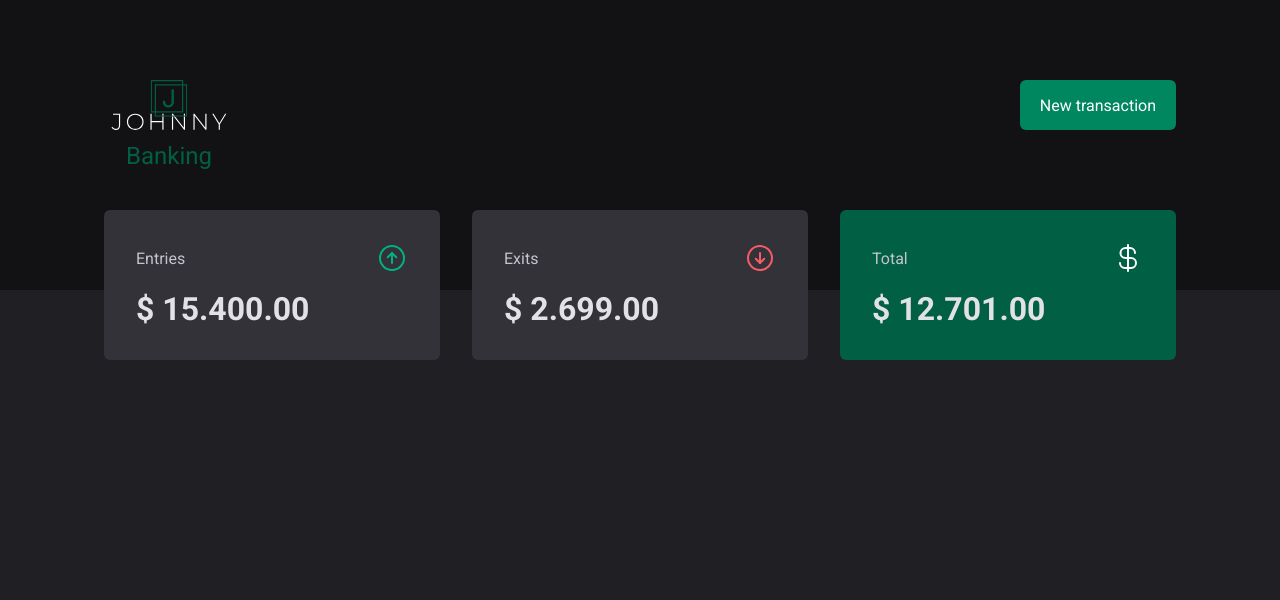
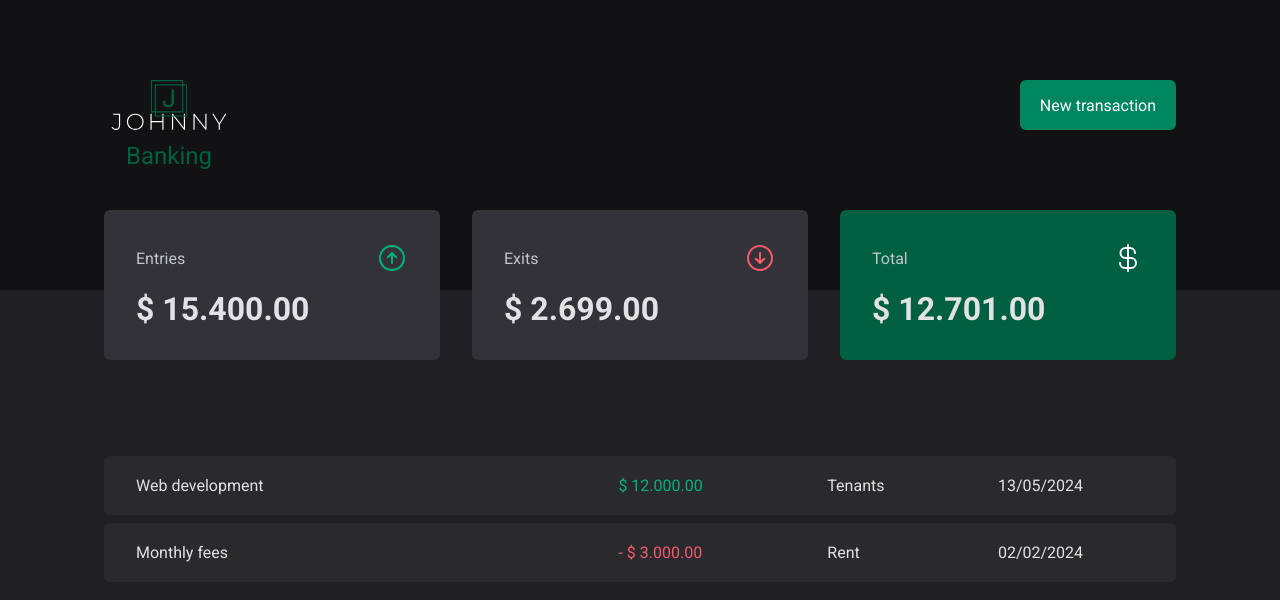
Before and after one commit to gh-johnny/Banking-React, a React (Vite) app: page / in a window 1280 px wide. Shown: the top 600 px of the page. Built offline with nearby package versions, Linux system fonts and the light colour scheme.

Commit message:
style: transaction table styles

```diff
--- a/src/components/Summary/styles.ts
+++ b/src/components/Summary/styles.ts
@@ -13,11 +13,11 @@
     margin-top: -5rem;
 `
 
-interface SummaryCardProps {
+interface ISummaryCardProps {
     variant?: 'green'
 }
 
-export const SummaryCard = styled.div<SummaryCardProps>`
+export const SummaryCard = styled.div<ISummaryCardProps>`
     background: ${props => props.theme["gray-600"]};
     border-radius: 6px;
     padding: 2rem;
--- a/src/pages/Transactions/index.tsx
+++ b/src/pages/Transactions/index.tsx
@@ -1,9 +1,28 @@
 import { Summary } from "../../components/Summary";
+import { PriceHighlight, TransactionsContainer, TransactionsTable } from "./styles";
 
 export function Transactions() {
     return (
         <>
             <Summary />
+            <TransactionsContainer>
+                <TransactionsTable>
+                    <tbody>
+                        <tr>
+                            <td>Web development</td>
+                            <td><PriceHighlight variant="entry">$ 12.000.00</PriceHighlight></td>
+                            <td>Tenants</td>
+                            <td>13/05/2024</td>
+                        </tr>
+                        <tr>
+                            <td>Monthly fees</td>
+                            <td><PriceHighlight variant="exit">- $ 3.000.00</PriceHighlight></td>
+                            <td>Rent</td>
+                            <td>02/02/2024</td>
+                        </tr>
+                    </tbody>
+                </TransactionsTable>
+            </TransactionsContainer>
         </>
     )
 }
--- a/src/pages/Transactions/styles.ts
+++ b/src/pages/Transactions/styles.ts
@@ -0,0 +1,40 @@
+import styled from "styled-components";
+
+export const TransactionsContainer = styled.main`
+    width: 100%;
+    max-width: 1120px;
+    margin: 4rem auto 0;
+    padding: 0 1.5rem;
+`
+
+export const TransactionsTable = styled.table`
+    width: 100%;
+    border-collapse: separate;
+    border-spacing: 0 0.5rem;
+    margin-top: 1.5rem;
+
+    td {
+        padding: 1.25rem 2rem;
+        background: ${props => props.theme["gray-700"]};
+
+        &:first-child {
+            width: 45%;
+            border-top-left-radius: 6px;
+            border-bottom-left-radius: 6px;
+        }
+
+        &:last-child {
+            border-top-right-radius: 6px;
+            border-bottom-right-radius: 6px;
+        }
+    }
+
+`
+
+interface IPriceHighlightProps {
+    variant: 'entry' | 'exit'
+}
+
+export const PriceHighlight = styled.span<IPriceHighlightProps>`
+    color: ${props => props.variant === 'entry' ? props.theme["green-300"] : props.theme["red-300"]};
+`
```
